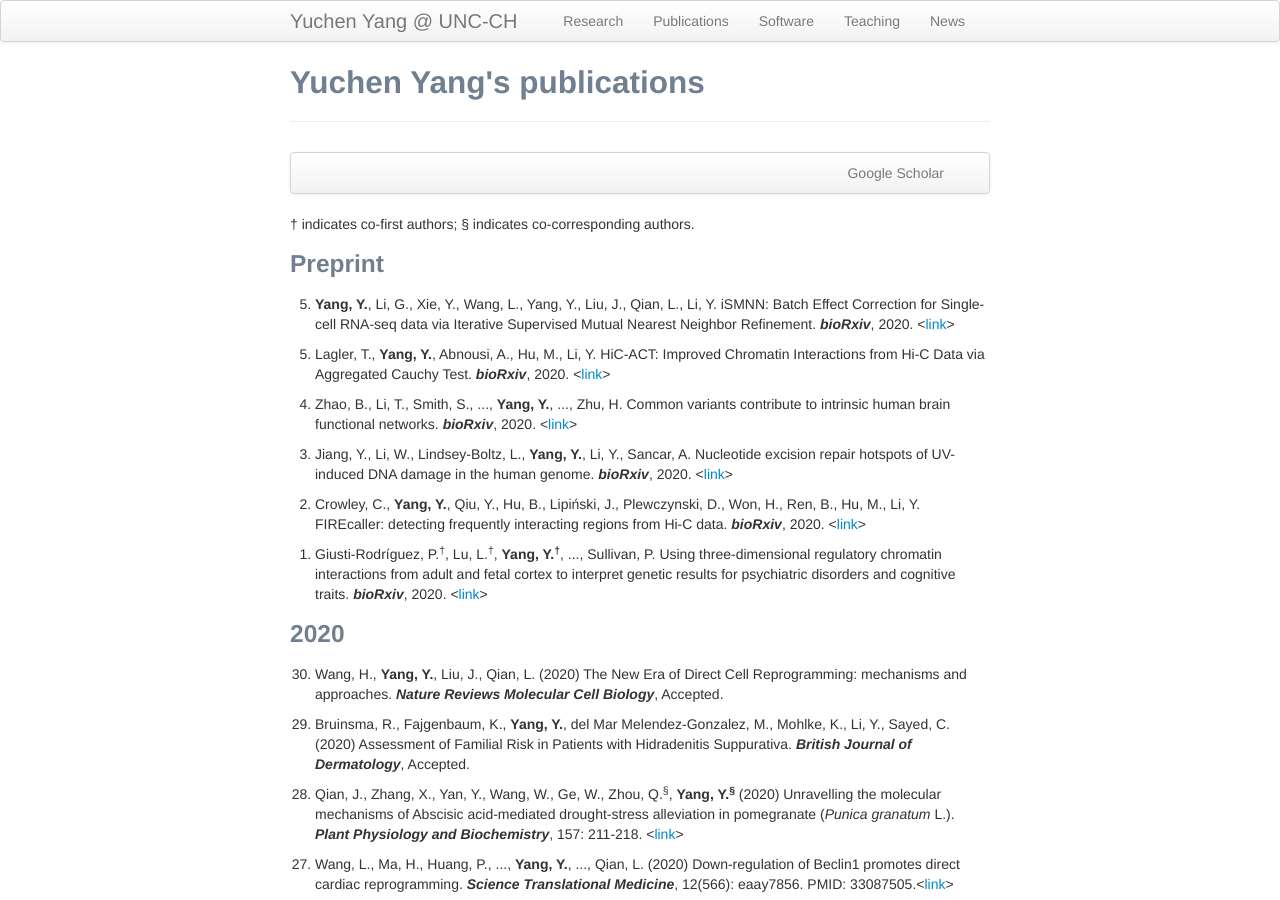
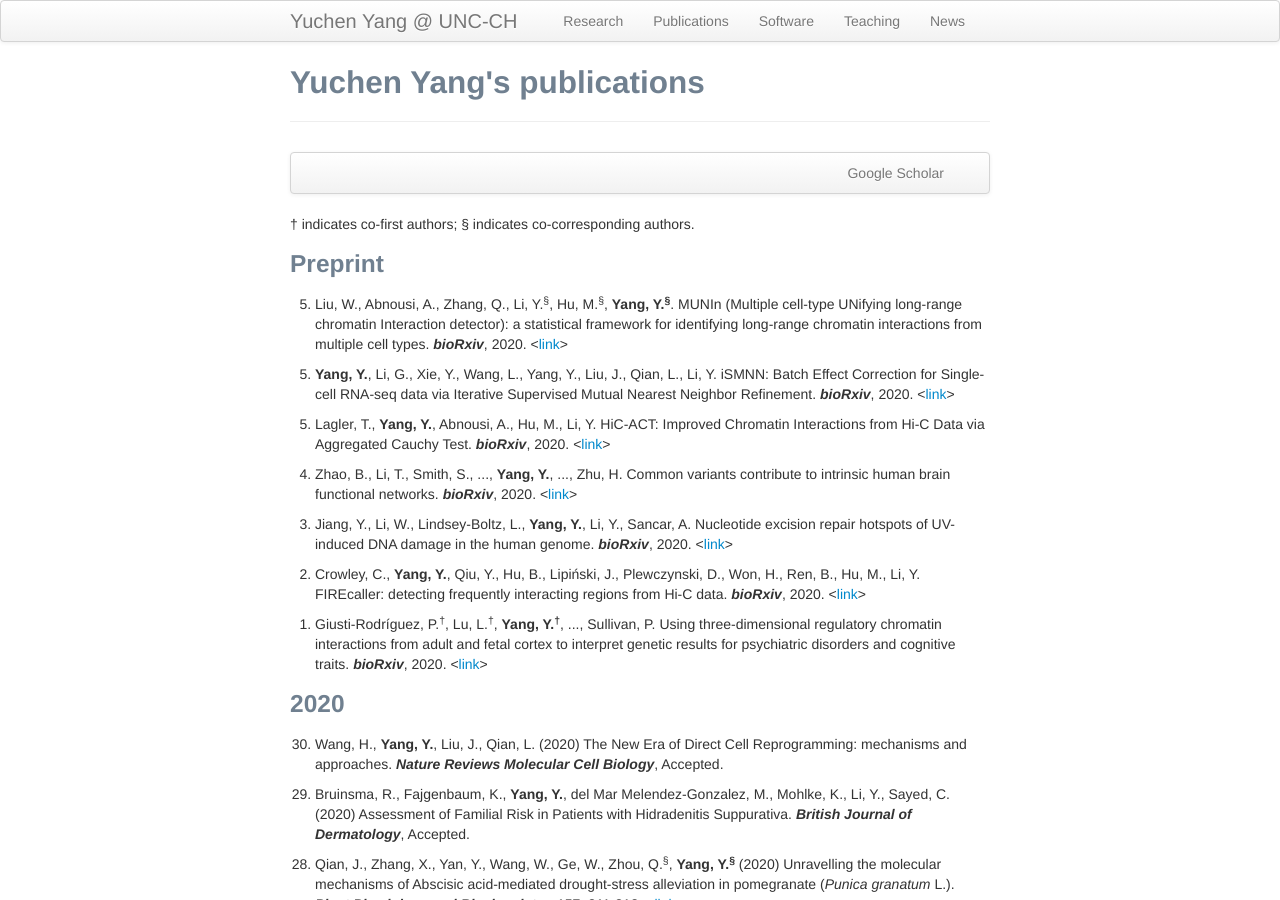
Before and after one commit to yycunc/yycunc.github.io, a Jekyll site: the page built from pages/pubs.md, in a window 1280 px wide and 900 px high. Built offline with Jekyll 4.4.1, drawn with Linux system fonts in a browser that asks for light colours.

Commit message:
Update pubs.md

```diff
--- a/pages/pubs.md
+++ b/pages/pubs.md
@@ -14,6 +14,8 @@ title: Yuchen Yang's publications
 &dagger; indicates co-first authors; &sect; indicates co-corresponding authors.
 
 ### Preprint
+<ol start="5"> <li> Liu, W., Abnousi, A., Zhang, Q., Li, Y.<sup>&sect;</sup>, Hu, M.<sup>&sect;</sup>, <b>Yang, Y.<sup>&sect;</sup></b>. MUNIn (Multiple cell-type UNifying long-range chromatin Interaction detector): a statistical framework for identifying long-range chromatin interactions from multiple cell types. <i><b>bioRxiv</b></i>, 2020. <<a href="https://www.biorxiv.org/content/10.1101/2020.11.09.375659v1?rss=1">link</a>></li></ol>
+
 <ol start="5"> <li> <b>Yang, Y.</b>, Li, G., Xie, Y., Wang, L., Yang, Y., Liu, J., Qian, L., Li, Y. iSMNN: Batch Effect Correction for Single-cell RNA-seq data via Iterative Supervised Mutual Nearest Neighbor Refinement. <i><b>bioRxiv</b></i>, 2020. <<a href="https://www.biorxiv.org/content/10.1101/2020.11.09.375659v1?rss=1">link</a>></li></ol>
 
 <ol start="5"> <li> Lagler, T., <b>Yang, Y.</b>, Abnousi, A., Hu, M., Li, Y. HiC-ACT: Improved Chromatin Interactions from Hi-C Data via Aggregated Cauchy Test. <i><b>bioRxiv</b></i>, 2020. <<a href="https://www.biorxiv.org/content/10.1101/2020.10.28.359869v1">link</a>></li></ol>
```
